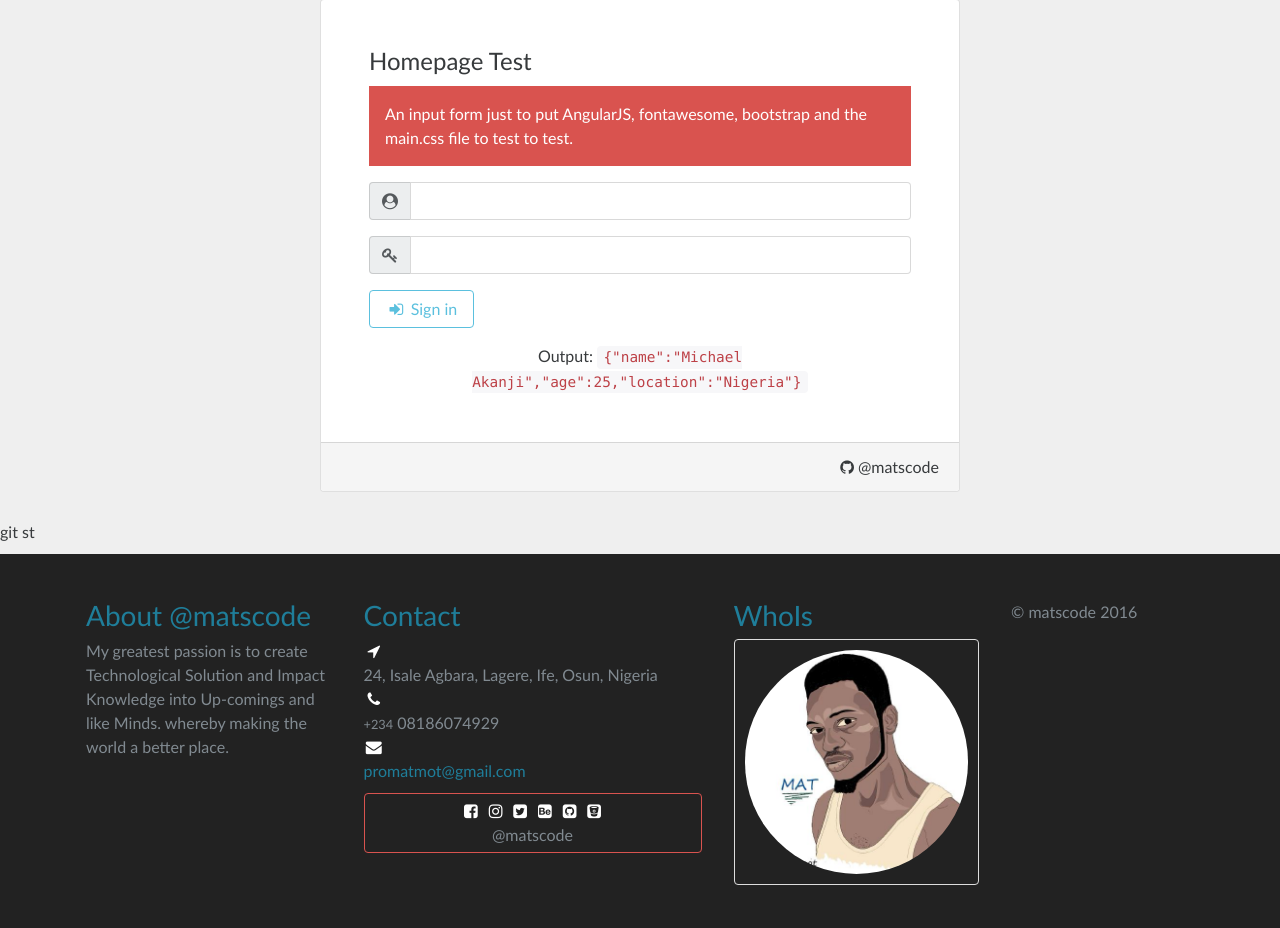
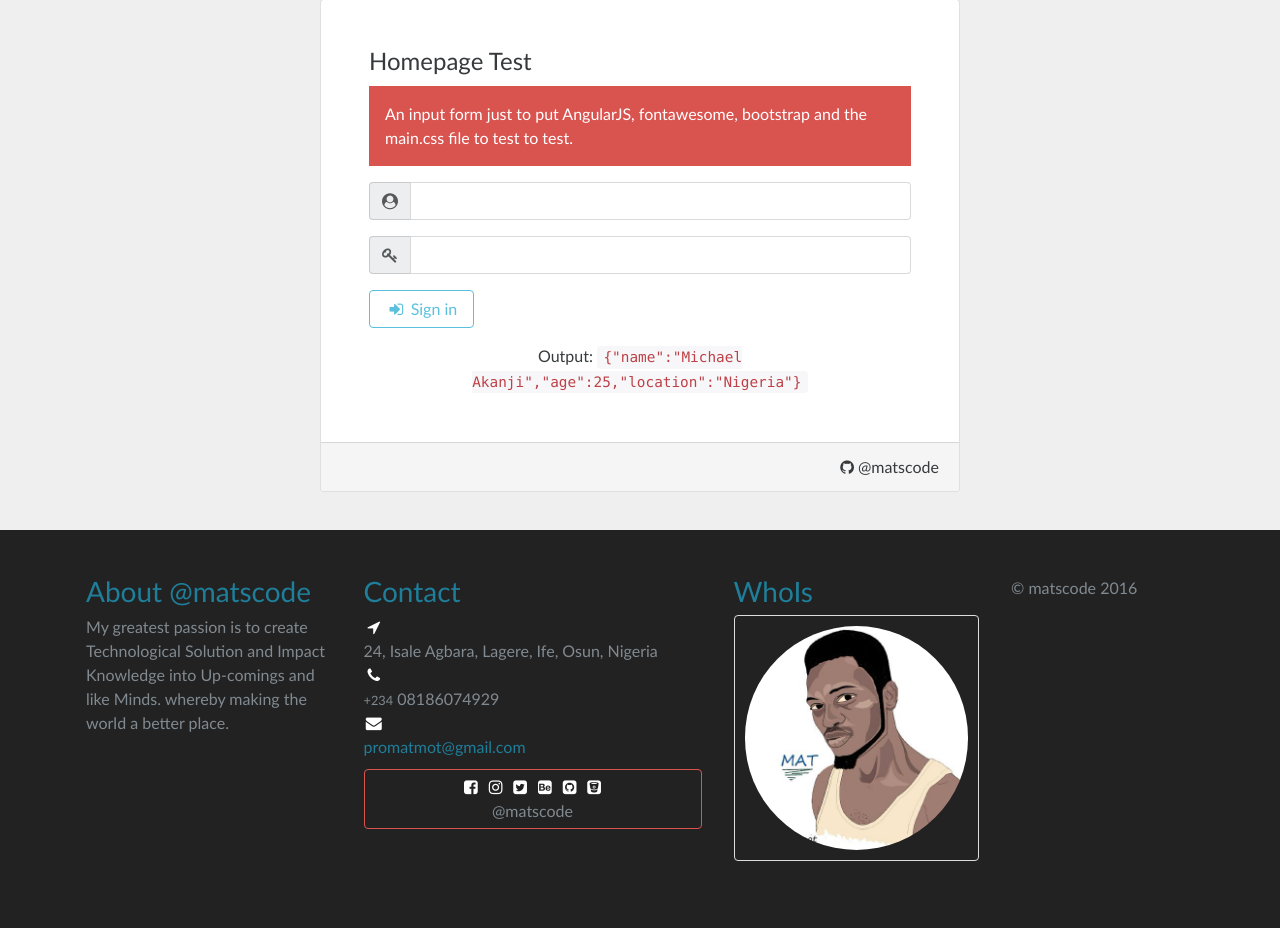
Before and after one commit to matscode/codeigniter-startup, a CodeIgniter app: page /cib/ in a window 1280 px wide. Shown: the part 87-1015 px from the top of the page. After the commit the page ends 948 px from the top, so only its background shows below. Run offline with CodeIgniter, Linux system fonts and the light colour scheme.

Commit message:
Removed 'gt st' literal from View

```diff
--- a/views/index.php
+++ b/views/index.php
@@ -56,4 +56,3 @@
 	</div>
 
 </main>
-git st
```
